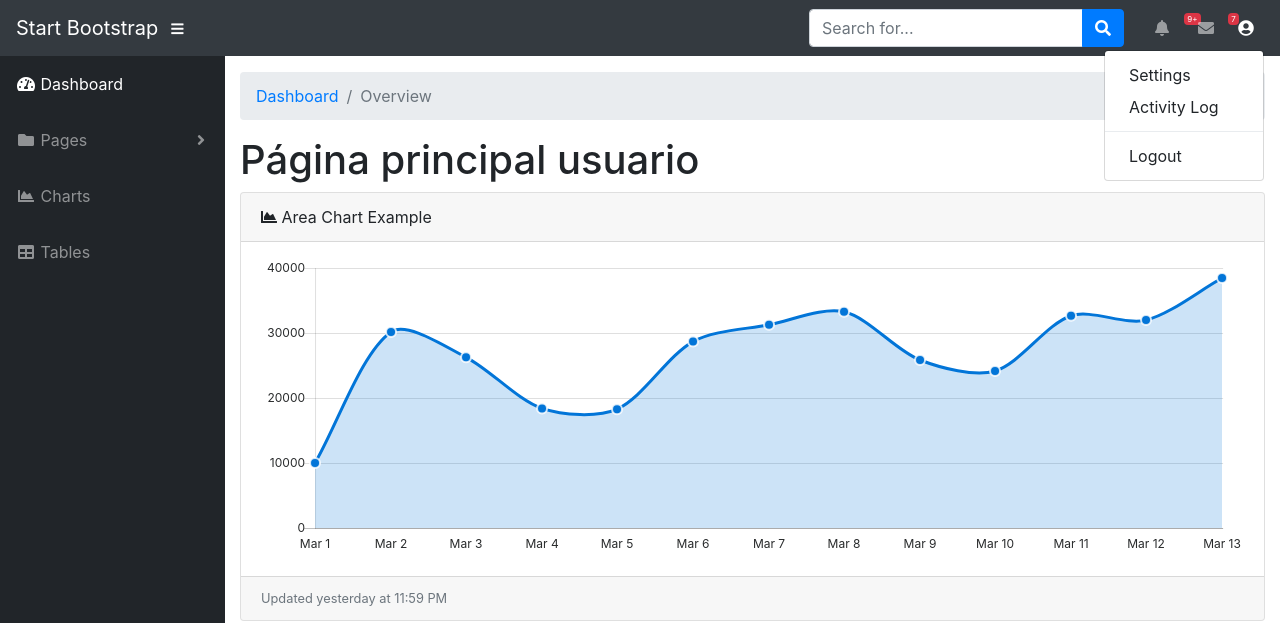
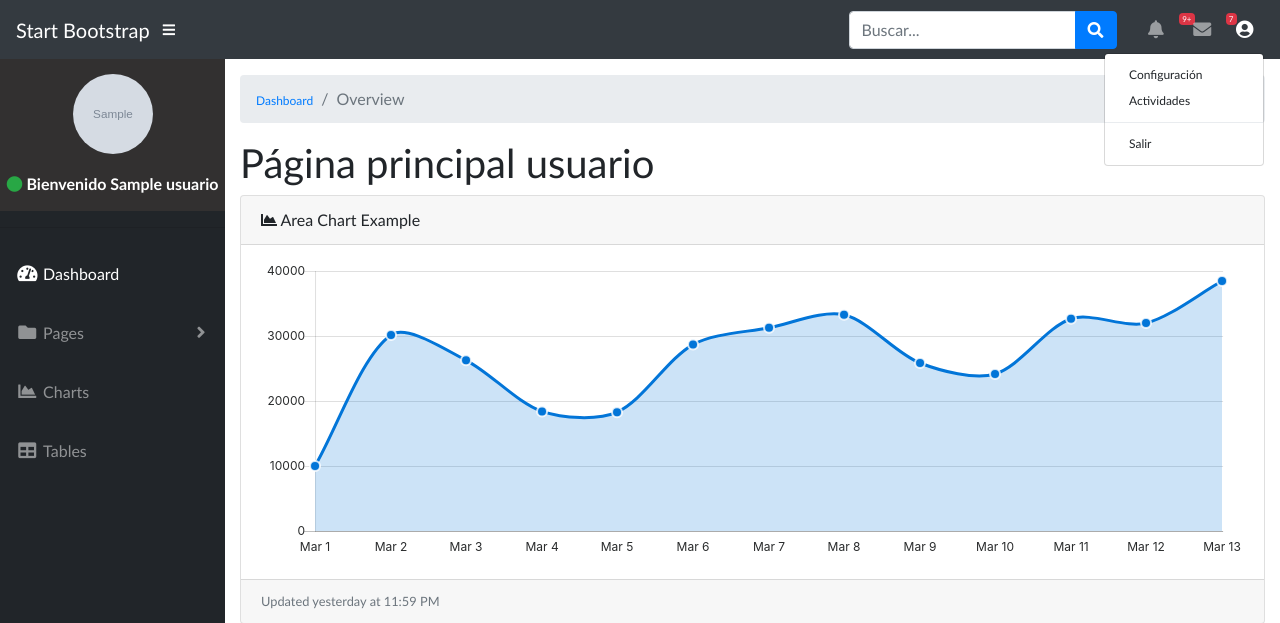
Before and after one commit to ericksulca/ProyectoMMM, a Django app: template sistUno/templates/usuario/principal.html in a window 1280 px wide, after a click that opens the changed part. Shown: the top 623 px of the page. Run offline with Django 3.2, Linux system fonts and the light colour scheme; the template is opened without the code that fills it: most values are stand-ins (such as "Sample title", 1, 10 or a date in 2020); grey boxes marked "Sample" are stand-in pictures; some libraries are stand-ins or nearby versions.

Commit message:
restriccion de urls a usuario/principal (es necesario loguearse), usuario/principal y home  mejorado (muestra datos de usuario logueado)

```diff
--- a/apps/home/urls.py
+++ b/apps/home/urls.py
@@ -5,6 +5,6 @@ from apps.home import views
 app_name='home'
 urlpatterns = [
     path('', views.index, name='index'),
-    path('accounts/login/', views.index, name='index'),
+    path('accounts/login/', views.index, name='account'),
 
 ]
--- a/apps/usuario/urls.py
+++ b/apps/usuario/urls.py
@@ -8,8 +8,8 @@ from . import views
 
 app_name='usuario'
 urlpatterns = [
-    path('buscar-usuario/', views.buscar_usuario, name='buscar_usuario'),
-    path('editar/', views.editar_usuario, name='editar_usuario'),
+    path('buscar-usuario/', login_required(views.buscar_usuario), name='buscar_usuario'),
+    path('editar/', login_required(views.editar_usuario), name='editar_usuario'),
     # path('login/', views.login_usuario, name='login'),
     path('principal/', login_required(views.principal_usuario), name='principal'),
     path('registrar/', views.registrar_usuario, name='registrar_usuario'),
--- a/sistUno/templates/base/base.html
+++ b/sistUno/templates/base/base.html
@@ -11,7 +11,8 @@
     <link rel="stylesheet" href="{% static 'css/personalizados/global.css'%}">
     <!-- SLIDER -->
     <link rel="stylesheet" href="{% static 'css/estilos.css'%}">
-    <link rel="stylesheet" href="{% static 'css/font-awesome.css'%}">
+    <!-- <link rel="stylesheet" href="{% static 'css/font-awesome.css'%}"> -->
+    <link rel="stylesheet"  href="{% static 'vendor/fontawesome-free/css/all.min.css' %}" type="text/css">
 
     <script src="{% static 'js/jquery-3.1.0.min.js'%}"></script>
   	<script src="{% static 'js/main.js'%}"></script>
--- a/sistUno/templates/base/base_login.html
+++ b/sistUno/templates/base/base_login.html
@@ -21,6 +21,8 @@
     <!-- Custom styles for this template-->
     <link href="{% static 'css/sb-admin.css' %}" rel="stylesheet">
 
+    <link rel="stylesheet" href="{% static 'css/personalizados/global.css'%}">
+
   </head>
 
   <body id="page-top">
@@ -36,7 +38,7 @@
       <!-- Navbar Search -->
       <form class="d-none d-md-inline-block form-inline ml-auto mr-0 mr-md-3 my-2 my-md-0">
         <div class="input-group">
-          <input type="text" class="form-control" placeholder="Search for..." aria-label="Search" aria-describedby="basic-addon2">
+          <input type="text" class="form-control" placeholder="Buscar..." aria-label="Search" aria-describedby="basic-addon2">
           <div class="input-group-append">
             <button class="btn btn-primary" type="button">
               <i class="fas fa-search"></i>
@@ -76,10 +78,10 @@
             <i class="fas fa-user-circle fa-fw"></i>
           </a>
           <div class="dropdown-menu dropdown-menu-right" aria-labelledby="userDropdown">
-            <a class="dropdown-item" href="#">Settings</a>
-            <a class="dropdown-item" href="#">Activity Log</a>
+            <a class="dropdown-item" href="#">Configuración</a>
+            <a class="dropdown-item" href="#">Actividades</a>
             <div class="dropdown-divider"></div>
-            <a class="dropdown-item" href="#" data-toggle="modal" data-target="#logoutModal">Logout</a>
+            <a class="dropdown-item" href="#" data-toggle="modal" data-target="#logoutModal">Salir</a>
           </div>
         </li>
       </ul>
@@ -90,6 +92,18 @@
 
       <!-- Sidebar -->
       <ul class="sidebar navbar-nav">
+        <li>
+          <div class="main-box-welcome">
+            <div class="testimonio-photo">
+              <img src="{% static 'media/' %}{{usuario.foto_perfil}}" alt="" class="photo">
+            </div>
+
+            <div class="testimonio-name text-center">
+              <h6 class="main-welcome"><i class="fa fa-circle text-success"></i> Bienvenido {{usuario.nombres}}</h6>
+            </div>
+          </div>
+          <hr>
+        </li>
         <li class="nav-item active">
           <a class="nav-link" href="index.html">
             <i class="fas fa-fw fa-tachometer-alt"></i>
@@ -166,15 +180,15 @@
       <div class="modal-dialog" role="document">
         <div class="modal-content">
           <div class="modal-header">
-            <h5 class="modal-title" id="exampleModalLabel">Ready to Leave?</h5>
+            <h5 class="modal-title" id="exampleModalLabel">¿Está seguro que desea salir?</h5>
             <button class="close" type="button" data-dismiss="modal" aria-label="Close">
               <span aria-hidden="true">×</span>
             </button>
           </div>
-          <div class="modal-body">Select "Logout" below if you are ready to end your current session.</div>
+          <div class="modal-body">Seleccionar "Salir" si quiere cerrar la sesión.</div>
           <div class="modal-footer">
-            <button class="btn btn-secondary" type="button" data-dismiss="modal">Cancel</button>
-            <a class="btn btn-primary" href="{% url 'logout'%}">Logout</a>
+            <button class="btn btn-secondary" type="button" data-dismiss="modal">Cancelar</button>
+            <a class="btn btn-primary" href="{% url 'logout'%}">Salir</a>
           </div>
         </div>
       </div>
--- a/static/css/personalizados/global.css
+++ b/static/css/personalizados/global.css
@@ -148,3 +148,15 @@ ul>li>a{
 input[type="file"]{
   font-size: 12px;
 }
+
+/* USUARIO/PRINCIPAL */
+.main-box-welcome{
+  height:auto;
+  padding-top:15px;
+  padding-bottom:10px;
+  background-color: rgb(50, 48, 48)
+}
+
+.main-welcome{
+  color:white;
+}
```
Also changed, not shown: apps/home/views.py (+10 -5 lines), apps/usuario/views.py (+6 -2 lines), sistUno/templates/home/index.html (+24 -0 lines).
